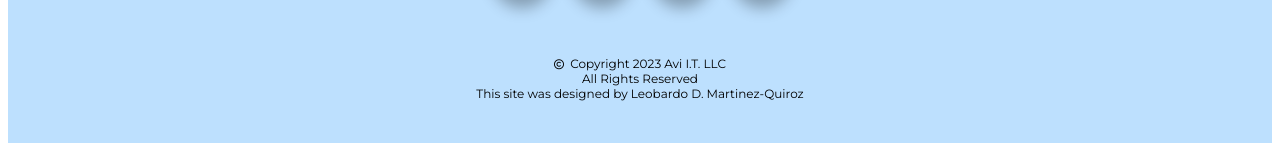
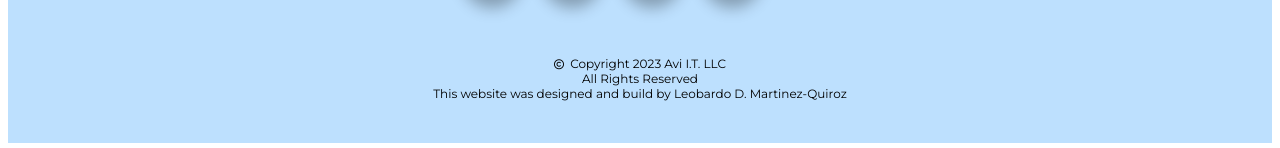
Before and after one commit to wid4444/Avi-IT-Website, a Vue app: page / in a window 1280 px wide. Shown: the part 4141-4289 px from the top of the page. Built offline with nearby package versions, Linux system fonts and the light colour scheme.

Commit message:
added build by to footer

```diff
--- a/src/components/FooterMenu.vue
+++ b/src/components/FooterMenu.vue
@@ -29,7 +29,7 @@
       <div class="made-by">
 
         <p><i id="c" class="fa-regular fa-copyright"></i> &nbsp;Copyright 2023 Avi I.T. LLC <br>
-          All Rights Reserved <br> This site was designed by Leobardo D. Martinez-Quiroz</p>
+          All Rights Reserved <br> This website was designed and build by Leobardo D. Martinez-Quiroz</p>
        </div>
     </div>
 
```
